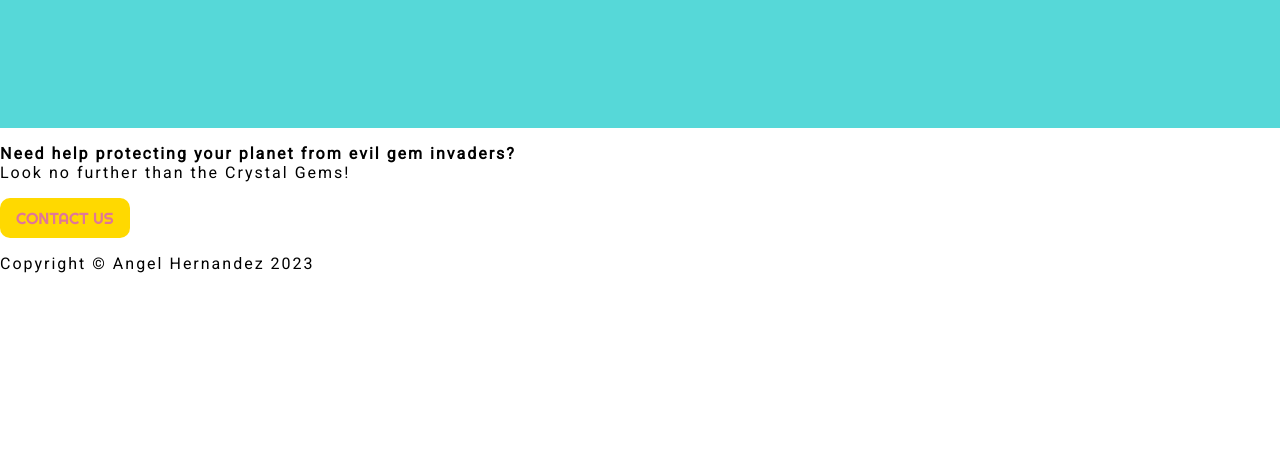
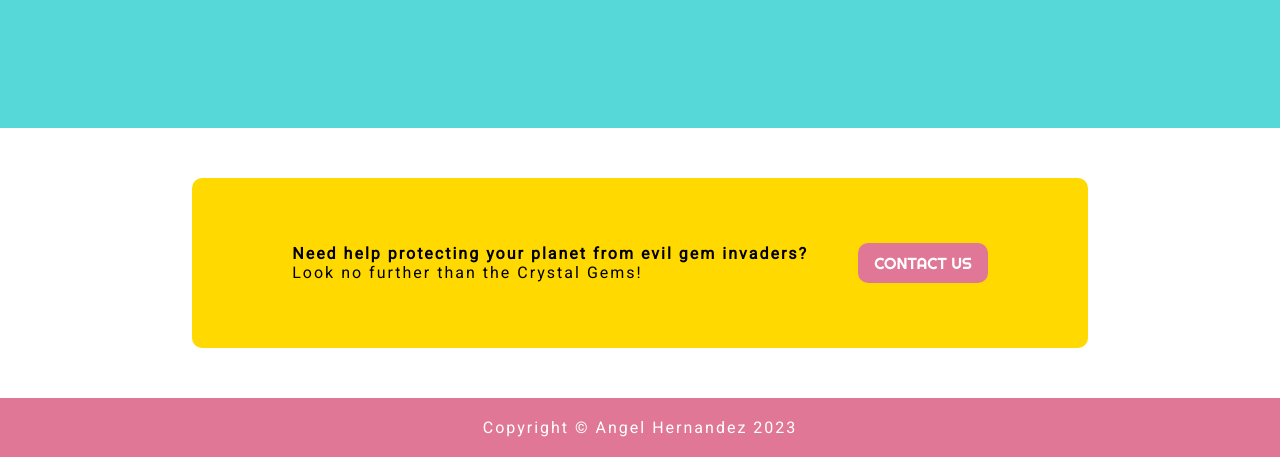
Before and after one commit to amhrnandz/crystal-gems, a plain HTML site: page index.html in a window 1280 px wide. Shown: the part 1556-2013 px from the top of the page. Before the commit the page ends 1845 px from the top, so only its background shows below. Drawn offline with Linux system fonts and the light colour scheme.

Commit message:
Add section 4 and section 5 styles

```diff
--- a/styles.css
+++ b/styles.css
@@ -20,12 +20,14 @@ body {
 .section-2__gem h6,
 .section-2__gem p,
 .section-3 h3,
-.section-3 h4 {
+.section-3 h4,
+.section-5 p {
     margin: 0;
 }
 
 .contact-button {
     width: fit-content;
+    height: fit-content;
     border: 0px;
     border-radius: 10px;
     padding: 10px 16px;
@@ -144,3 +146,36 @@ body {
     color: rgb(77, 73, 73);
     font-weight: bolder;
 }
+
+.section-4 {
+    padding: 50px 15%;
+    display: flex;
+    justify-content: center;
+}
+
+.section-4__content {
+    display: flex;
+    padding: 50px 100px;
+    justify-content: center;
+    align-items: center;
+    gap: 50px;
+
+    width: fit-content;
+    background-color: rgb(255, 217, 0);
+    border-radius: 10px;
+}
+
+.section-4__content button {
+    background-color: rgb(224, 119, 151);
+    color: white;
+}
+
+.section-5 {
+    background-color: rgb(224, 119, 151);
+    padding: 20px;
+    text-align: center;
+}
+
+.section-5 p {
+    color: white;
+}
```
